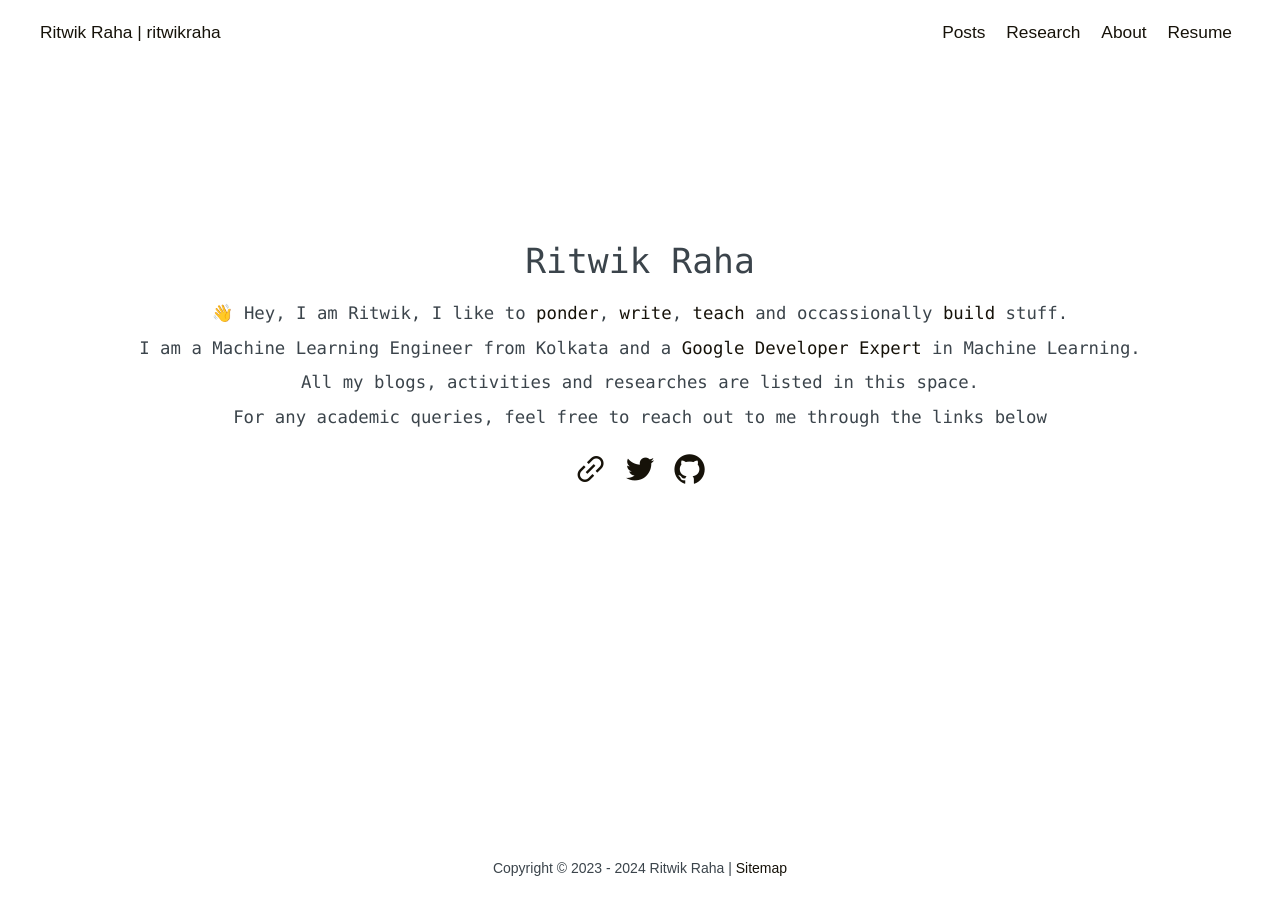
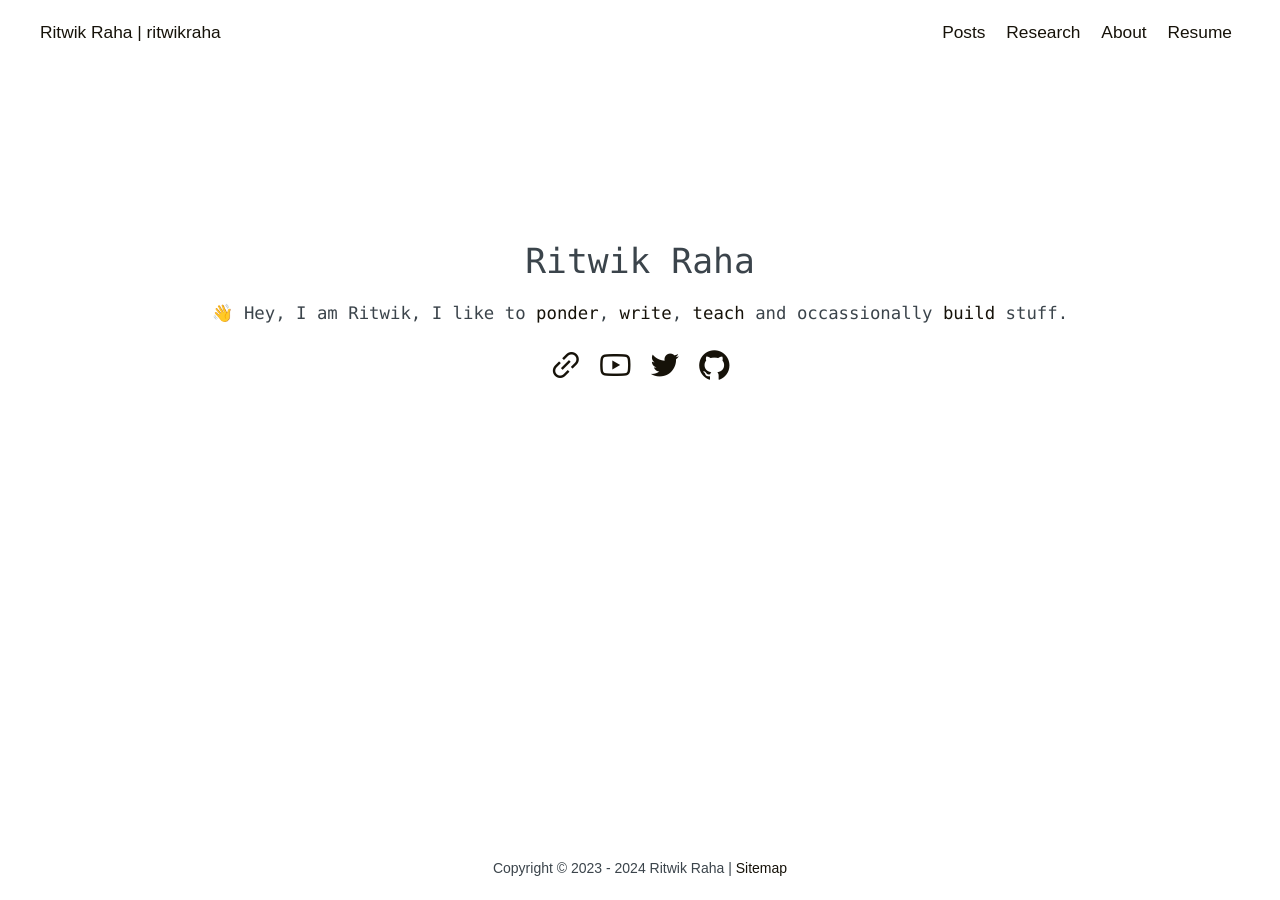
Before and after one commit to ritwikraha/ritwikraha.github.io, a Jekyll site: the page built from index.md, in a window 1280 px wide. Built offline with Jekyll 4.4.1, drawn with Linux system fonts in a browser that asks for light colours.

Commit message:
chore cleaning up my page

```diff
--- a/_layouts/home.html
+++ b/_layouts/home.html
@@ -7,13 +7,18 @@
         <div class="intro">
             <div class="nickname" style="font-family:'Lucida Console', monospace">Ritwik Raha</div>
             <div class="description">
-                <p text-align= "justify" text-justify= "inter-word" style="font-family:'Lucida Console', monospace">👋 Hey, I am Ritwik, I like to <a href="https://twitter.com/ritwik_raha">ponder</a>, <a href="https://ritwikraha.github.io/posts">write</a>, <a href="https://www.youtube.com/@ritwikraha">teach</a> and occassionally <a href="https://github.com/ritwikraha">build</a> stuff.</br> I am a Machine Learning Engineer from Kolkata and a <a href="https://g.dev/ritwikraha">Google Developer Expert</a> in Machine Learning.</br> All my blogs, activities and researches are listed in this space.</br> For any academic queries, feel free to reach out to me through the links below</p>
+                <p text-align= "justify" text-justify= "inter-word" style="font-family:'Lucida Console', monospace">👋 Hey, I am Ritwik, I like to <a href="https://twitter.com/ritwik_raha">ponder</a>, <a href="https://ritwikraha.github.io/posts">write</a>, <a href="https://www.youtube.com/@ritwikraha">teach</a> and occassionally <a href="https://github.com/ritwikraha">build</a> stuff.</br></p>
             </div>
             <div class="links">
                 <a class="link-item" title="Link"
                     href="https://mail.google.com/mail/?view=cm&fs=1&to=ritwikraha.nsec@gmail.com" target="_blank"
                     rel="noopener">
                     <i class="iconfont icon-link"></i>
+                </a>
+                <a class="link-item" title="YouTube"
+                    href="https://www.youtube.com/@ritwikraha" target="_blank"
+                    rel="noopener">
+                    <i class="iconfont icon-youtube"></i>
                 </a>
                 <a class="link-item" title="Twitter" href="https://twitter.com/ritwik_raha" target="_blank"
                     rel="noopener">
```
